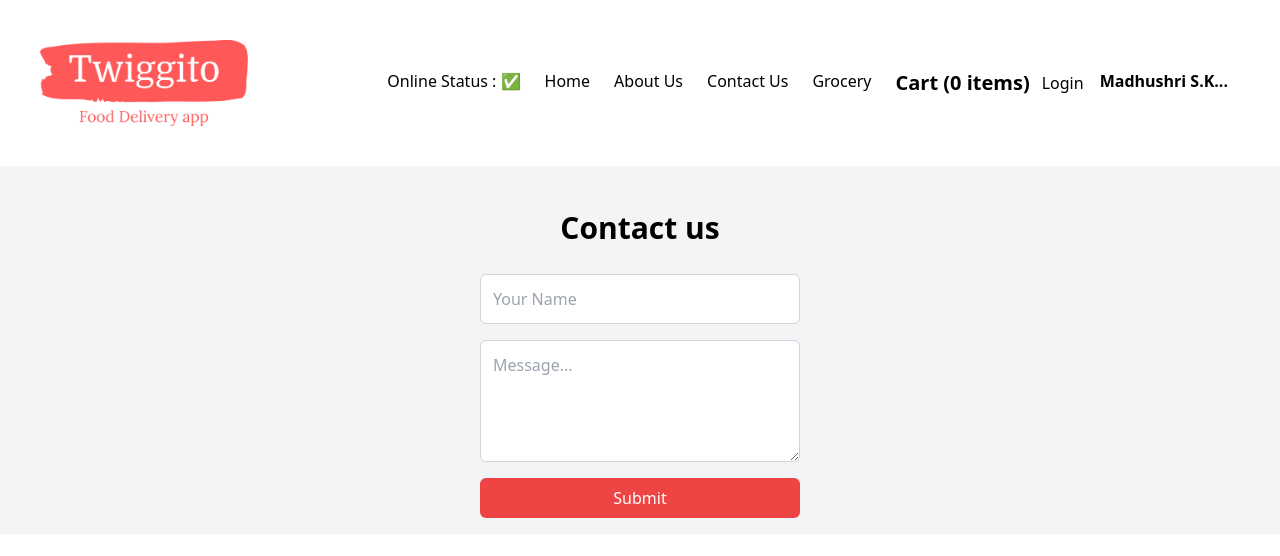
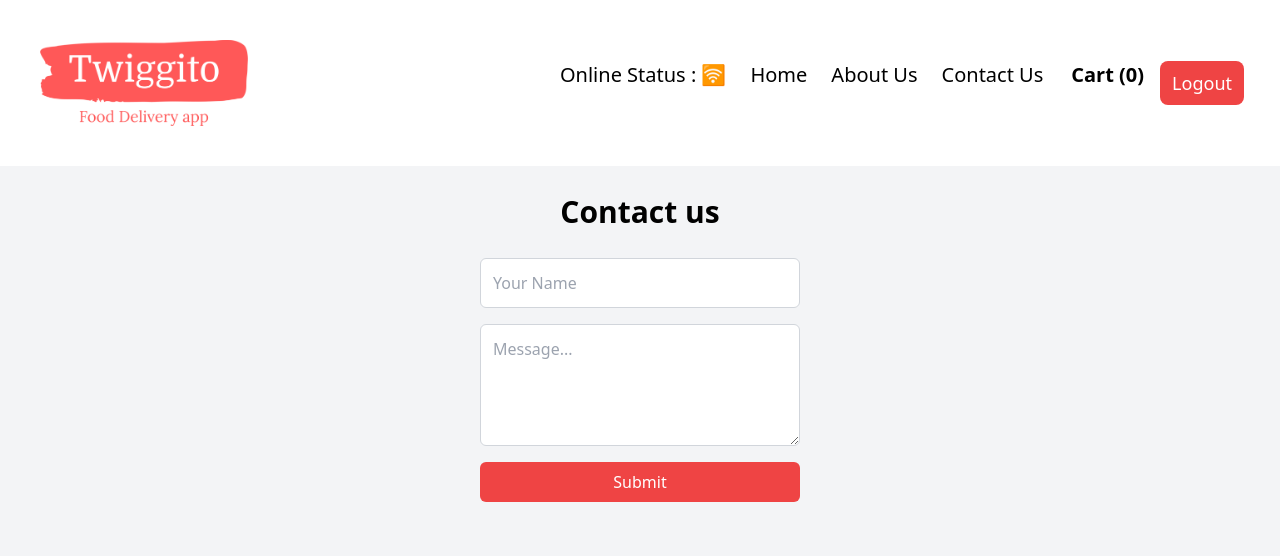
Before and after one commit to madhushreesk/namaste-react-2, a React (Vite) app: page /contact in a window 1280 px wide. Shown: the top 556 px of the page. Built offline with nearby package versions, Linux system fonts and the light colour scheme.

Commit message:
created login page

```diff
--- a/src/App.js
+++ b/src/App.js
@@ -1,4 +1,4 @@
-import React, { Suspense, lazy, useEffect, useState } from "react";
+import React, { useEffect, useState } from "react";
 import ReactDOM from "react-dom/client";
 import Header from "./components/Header";
 import Body from "./components/Body";
@@ -11,8 +11,7 @@ import UserContext from "./utils/UserContext";
 import { Provider } from "react-redux";
 import appStore from "./utils/appStore";
 import CartPage from "./components/CartPage";
-
-const Grocery = lazy(() => import("./components/Grocery"));
+import LoginPage from "./components/LoginPage";
 
 const AppLayout = () => {
   const [userName, setUserName] = useState();
@@ -40,10 +39,14 @@ const AppLayout = () => {
 const appRouter = createBrowserRouter([
   {
     path: "/",
+    element: <LoginPage />,
+  },
+  {
+    path: "/",
     element: <AppLayout />,
     children: [
       {
-        path: "/",
+        path: "/home",
         element: <Body />,
       },
       {
@@ -53,14 +56,6 @@ const appRouter = createBrowserRouter([
       {
         path: "/contact",
         element: <ContactUs />,
-      },
-      {
-        path: "/grocery",
-        element: (
-          <Suspense fallback={<div>Loading...</div>}>
-            <Grocery />
-          </Suspense>
-        ),
       },
       {
         path: "/cart",
--- a/src/components/Body.js
+++ b/src/components/Body.js
@@ -6,6 +6,7 @@ import { SWIGGY_RESTAURANT_API } from "../utils/constants";
 import useOnlineStatus from "../utils/useOnlineStatus";
 
 import UserContext from "../utils/UserContext";
+import Footer from "./Footer";
 
 const Body = () => {
   // whenever state variable changes, react triggers a reconciliation cycle(re-renders the component)
@@ -42,7 +43,7 @@ const Body = () => {
 
   const RestaurantBestSeller = withBestSellerLabel(RestaurantCard);
 
-  const { setUserName, loggedInUser } = useContext(UserContext);
+  const { setUserName } = useContext(UserContext);
   console.log(setUserName);
 
   const onlineStatus = useOnlineStatus();
@@ -61,14 +62,20 @@ const Body = () => {
       <div className="filter">
         <div className="p-3 ml-4">
           <input
-            className="p-2"
+            className="px-7 py-2 rounded-lg focus:border-b-2 focus:border-gray-200 focus:outline-none"
             type="text"
-            placeholder="search your favorite dish"
+            placeholder="🔍  Search..."
             value={searchText}
             onChange={(e) => setSearchText(e.target.value)}
+            onKeyDown={(e) => {
+              if (e.key === "Enter") {
+                handleSearch();
+              }
+            }}
           />
+
           <button
-            className="bg-red-500 px-1 py-3 m-2 rounded-lg hover:bg-red-600 text-white"
+            className="bg-red-500 px-5 py-2 m-2 rounded-lg hover:bg-red-600 text-white"
             onClick={() => {
               const filteredSearch = originalListOfRestaurant.filter((res) =>
                 res.info.name.toLowerCase().includes(searchText.toLowerCase())
@@ -80,7 +87,7 @@ const Body = () => {
           </button>
 
           <button
-            className="bg-red-500 px-1 py-3 m-2 rounded-lg hover:bg-red-600 text-white"
+            className="bg-red-500 px-5 py-2 m-2 rounded-lg hover:bg-red-600 text-white"
             onClick={() => {
               setListOfRestaurant(originalListOfRestaurant);
               setSearchText("");
@@ -99,7 +106,7 @@ const Body = () => {
           Total Restaurants : {listOfRestaurant.length}
         </button>
       </div>
-      <div className="px-5">
+      {/* <div className="px-5">
         <label>User Name</label>
         <input
           className="border border-black mt-3"
@@ -107,7 +114,7 @@ const Body = () => {
           value={loggedInUser}
           onChange={(e) => setUserName(e.target.value)}
         />
-      </div>
+      </div> */}
 
       <div className="flex flex-wrap">
         {listOfRestaurant.map((resData) => (
@@ -124,6 +131,7 @@ const Body = () => {
           </Link>
         ))}
       </div>
+      <Footer />
     </div>
   );
 };
--- a/src/components/ContactUs.js
+++ b/src/components/ContactUs.js
@@ -3,7 +3,7 @@ import React from "react";
 const ContactUs = () => {
   return (
     <div>
-      <div className="flex flex-col items-center justify-center bg-gray-100 p-4">
+      <div className="flex flex-col items-center bg-gray-100 min-h-screen">
         <h2 className="font-bold text-3xl m-3 p-4">Contact us</h2>
         <form className="flex flex-col w-80">
           <input
--- /dev/null
+++ b/src/components/Footer.js
@@ -0,0 +1,27 @@
+import React from "react";
+
+const Footer = () => {
+  return (
+    <div className="mt-10">
+      <div className="bg-gray-200 w-full h-28 flex justify-center items-center">
+        <div className="text-3xl text-gray-700 font-bold">
+          For better experience,download <br /> the Twiggito app now
+        </div>
+        <img
+          className="w-48 ml-16 cursor-pointer"
+          src="https://media-assets.swiggy.com/swiggy/image/upload/fl_lossy,f_auto,q_auto/portal/m/play_store.png"
+          alt="playStoreIcon"
+        />
+
+        <img
+          className="w-48 ml-4 cursor-pointer"
+          src="https://media-assets.swiggy.com/swiggy/image/upload/fl_lossy,f_auto,q_auto/portal/m/app_store.png"
+          alt="appStoreIcon"
+        />
+      </div>
+      <div className="bg-black w-full h-64"></div>
+    </div>
+  );
+};
+
+export default Footer;
--- a/src/components/Grocery.js
+++ /dev/null
@@ -1,13 +0,0 @@
-import React from "react";
-
-const Grocery = () => {
-  return (
-    <div>
-      <h1>We have child components inside this webpage</h1>
-      <h2>Lazy Loading...</h2>
-      <h2>Code Splitting...</h2>
-    </div>
-  );
-};
-
-export default Grocery;
--- a/src/components/Header.js
+++ b/src/components/Header.js
@@ -18,57 +18,53 @@ const Header = () => {
   return (
     <div className="flex justify-between items-center p-15 bg-white shadow-md transition-shadow duration-300 ease-linear hover:shadow-lg">
       <div className="logo-container">
-        <Link to="/">
+        <Link to="/home">
           <img className="m-10 w-52" src={twiggitoLogo} alt="twiggito logo" />
         </Link>
       </div>
 
       <div className="flex items-center">
         <ul className="flex p-5 m-4">
-          <li className="px-3">
-            Online Status : {onlineStatus ? "✅" : "🔴"}{" "}
+          <li className="px-3 text-xl">
+            Online Status : {onlineStatus ? "🛜" : "🔴"}
           </li>
           <li className="px-3">
-            <Link style={{ textDecoration: "none", color: "#000" }} to="/">
+            <Link
+              style={{ textDecoration: "none", color: "#000" }}
+              className="text-xl text-black"
+              to="/home"
+            >
               Home
             </Link>
           </li>
           <li className="px-3">
-            <Link style={{ textDecoration: "none", color: "#000" }} to="/about">
+            <Link
+              style={{ textDecoration: "none" }}
+              className="text-xl text-black"
+              to="/about"
+            >
               About Us
             </Link>
           </li>
           <li className="px-3">
             <Link
+              className="text-xl text-black"
               style={{ textDecoration: "none", color: "#000" }}
               to="/contact"
             >
               Contact Us
             </Link>
           </li>
-          <li className="px-3">
-            <Link
-              style={{ textDecoration: "none", color: "#000" }}
-              to="/grocery"
-            >
-              Grocery
-            </Link>
-          </li>
+
           <Link to="/cart">
-            <li className="px-3 font-bold text-xl">
-              Cart ({cart.length} items)
-            </li>
+            <li className="px-4 font-bold text-xl">Cart ({cart.length})</li>
           </Link>
 
-          <button
-            className="login-button"
-            onClick={() => {
-              login === "Login" ? setLogin("Logout") : setLogin("Login");
-            }}
-          >
-            {login}
-          </button>
-          <li className="px-4 font-bold">{loggedInUser}</li>
+          <Link to="/">
+            <button className="bg-red-500 text-white text-lg flex justify-between px-3 py-2 rounded-lg hover:bg-red-600">
+              Logout
+            </button>
+          </Link>
         </ul>
       </div>
     </div>
--- /dev/null
+++ b/src/components/LoginPage.js
@@ -0,0 +1,21 @@
+import React from "react";
+import { Link } from "react-router-dom";
+
+const LoginPage = () => {
+  return (
+    <div className="flex min-h-screen">
+      <div className="bg-gray-100 w-8/12 flex justify-center items-center flex-col">
+        <div className="text-4xl font-bold">Welcome to twiggito!</div>
+        <div className="text-2xl"> Food Delivery app!</div>
+        <Link to="/home">
+          <button className="bg-red-500 text-white text-lg flex justify-between px-5 py-2 m-3 rounded-lg hover:bg-red-600">
+            Login
+          </button>
+        </Link>
+      </div>
+      <div className="bg-red-500 w-4/12"></div>
+    </div>
+  );
+};
+
+export default LoginPage;
```
Also changed, not shown: 1 other file (tests, documents, lock files or other folders).
